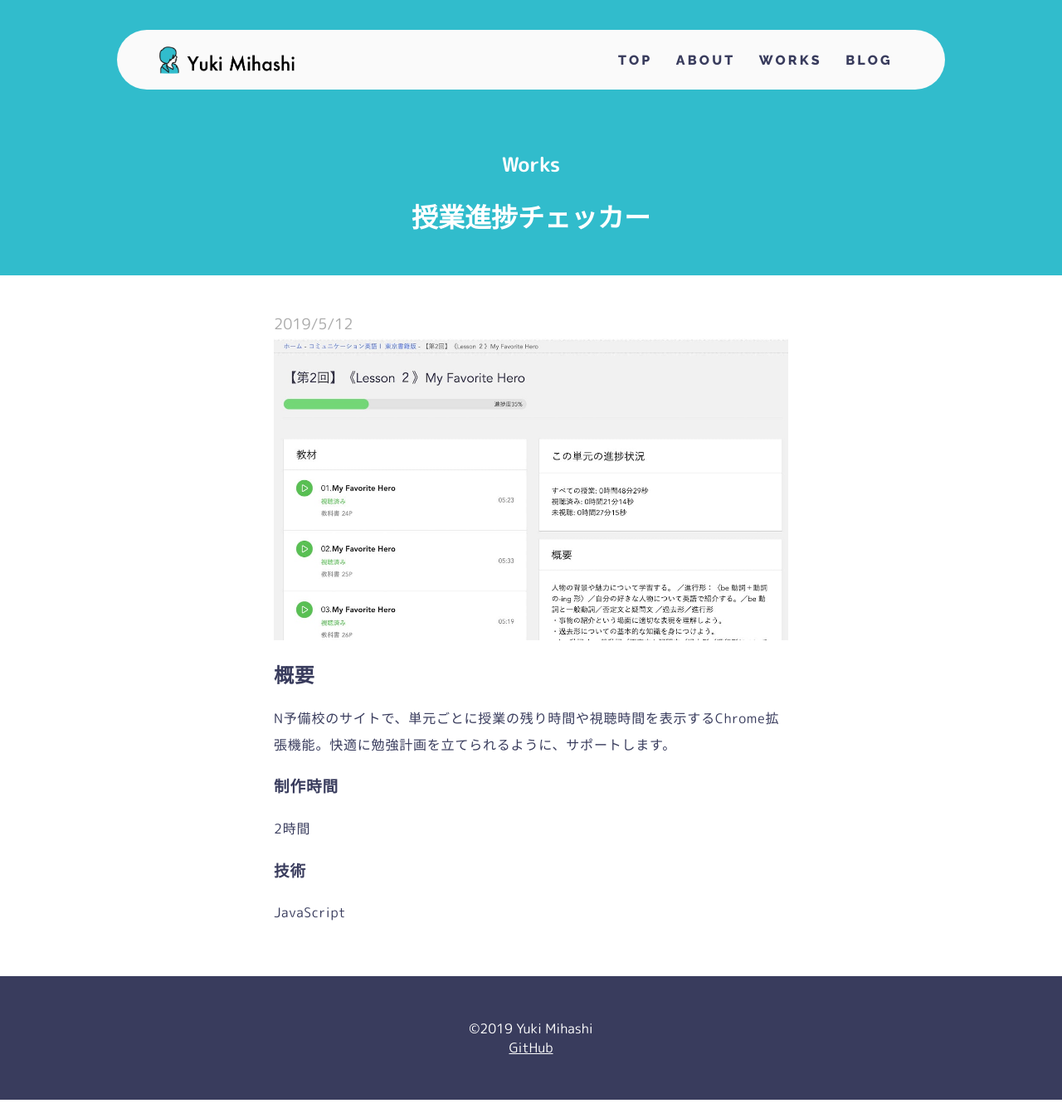
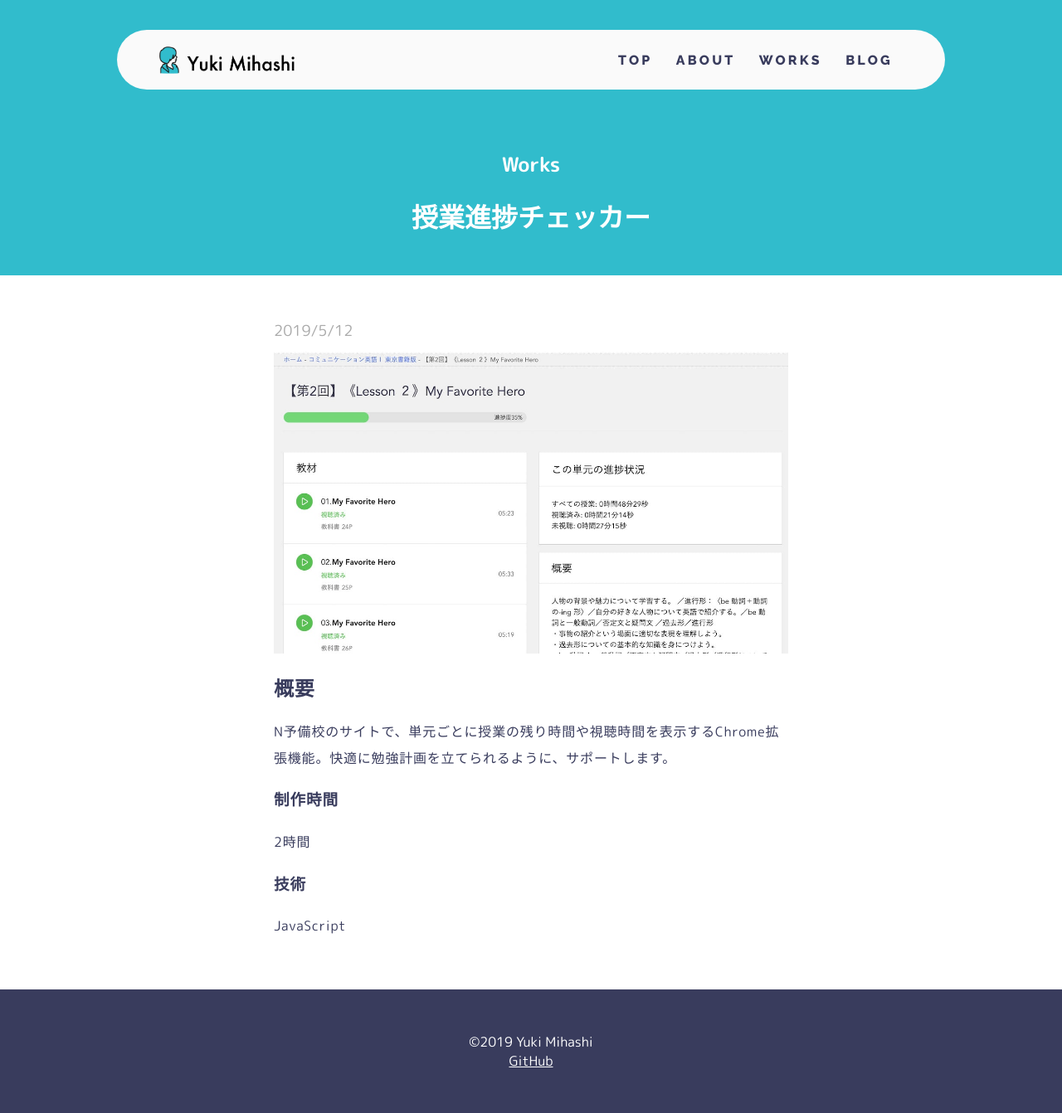
Before and after one commit to madoreenu/yuki384.github.io, a Jekyll site: the page built from _posts/works/2019-05-12-class-time-check.md, in a window 1280 px wide. Shown: the whole page at 83% size. Built offline with Jekyll 4.4.1, drawn with Linux system fonts in a browser that asks for light colours; nearby versions of some CDN libraries; some web fonts are replaced.

Commit message:
記事内のスタイル細かい修正

```diff
--- a/assets/css/main.scss
+++ b/assets/css/main.scss
@@ -169,9 +169,6 @@
       margin: 8px 0;
     }
   }
-  .thumbnail{
-    height: 200px;
-  }
   .project{
     height: auto;
   }
@@ -262,6 +259,7 @@
 .date{
   font-size: 18px;
   color: #aaa;
+  margin: 8px 0;
 }
 
 
@@ -494,7 +492,8 @@
   letter-spacing: .05em;
 }
 .post-content{
-  width: 620px;
+  max-width: 620px;
+  overflow: visible;
 }
 
 .work{
```
